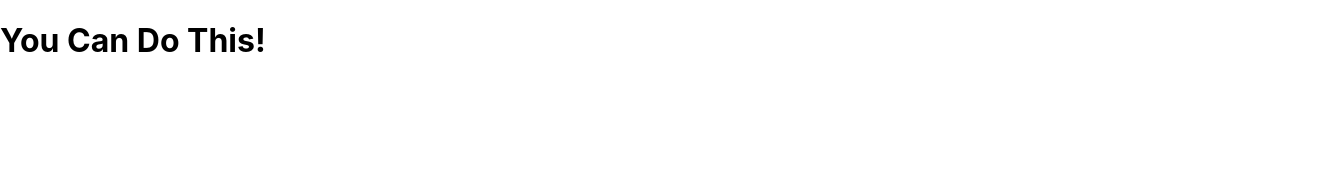
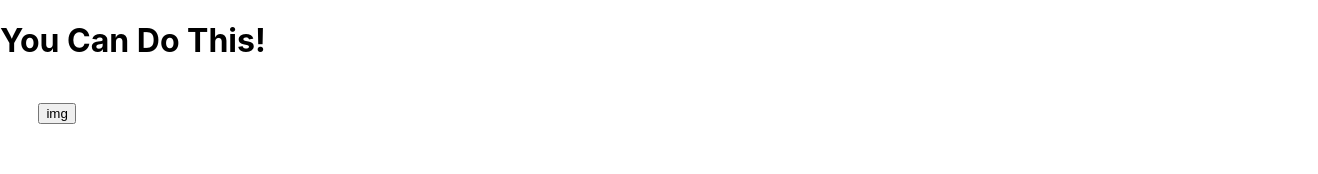
Before and after one commit to learn-co-students/module-4-code-challenge-round-1-nyc01-seng-ft-071320-mod-4-state-events-solo-assessment-1600191903, a React (Create React App) app: page / in a window 1280 px wide. Shown: the top 174 px of the page, 1318 px wide, since content can reach past the window. Built offline with nearby package versions, Linux system fonts and the light colour scheme.

Commit message:
Was stummped on getting the images to render on the page

```diff
--- a/src/App.css
+++ b/src/App.css
@@ -2,37 +2,19 @@
   text-align: center;
 }
 
-.App-logo {
-  height: 40vmin;
-  pointer-events: none;
+.card{
+  font-style: italic;
+  margin-left: 3%;
+  display: flex;
+  flex-direction: column;
+  align-items: space-around;
+  width: 100%;
+  /* display: flex;
+  align-items: flex-end;
+  flex-direction: row; */
 }
 
-@media (prefers-reduced-motion: no-preference) {
-  .App-logo {
-    animation: App-logo-spin infinite 20s linear;
-  }
+.img {
+  max-width: 30vw;
+  max-height: 40vh;
 }
-
-.App-header {
-  background-color: #282c34;
-  min-height: 100vh;
-  display: flex;
-  flex-direction: column;
-  align-items: center;
-  justify-content: center;
-  font-size: calc(10px + 2vmin);
-  color: white;
-}
-
-.App-link {
-  color: #61dafb;
-}
-
-@keyframes App-logo-spin {
-  from {
-    transform: rotate(0deg);
-  }
-  to {
-    transform: rotate(360deg);
-  }
-}
--- a/src/App.js
+++ b/src/App.js
@@ -1,8 +1,16 @@
 import React from 'react';
 import './App.css';
+import RenderScreen from './RenderScreen'
 
-function App() {
-  return <h1>You Can Do This!</h1>;
+class App extends React.Component {
+  render() {
+    return (
+      <>
+      <h1>You Can Do This!</h1>
+      <RenderScreen />
+      </>
+    )
+  }
 }
 
 export default App;
--- /dev/null
+++ b/src/RenderScreen.js
@@ -0,0 +1,39 @@
+import React from 'react'
+import { yes } from './objects'
+import { no } from './objects'
+
+
+class Renderer extends React.Component {
+
+   state = {
+      clicked: false
+   }
+
+   clickHandler = () => {
+      console.log("clicking")
+      this.setState((previousState) => ({ clicked: !previousState.clicked }), () => console.log("State: ", this.state))
+   }
+
+   yesMeme = yes[1]
+
+      render() {
+      console.log(this.meme)
+      return (
+         <div className="card">
+            <span className="content">
+               <h2>{this.props.text}</h2>
+            </span>
+            <span className="img">
+               <button onClick={this.clickHandler}>img</button>
+               {this.state.clicked ? <span className="img">
+                  <div>
+                     {this.yesMeme}
+                  </div>
+                  </span> : null}
+            </span>
+         </div>
+      )
+   }
+}
+
+export default Renderer
```
